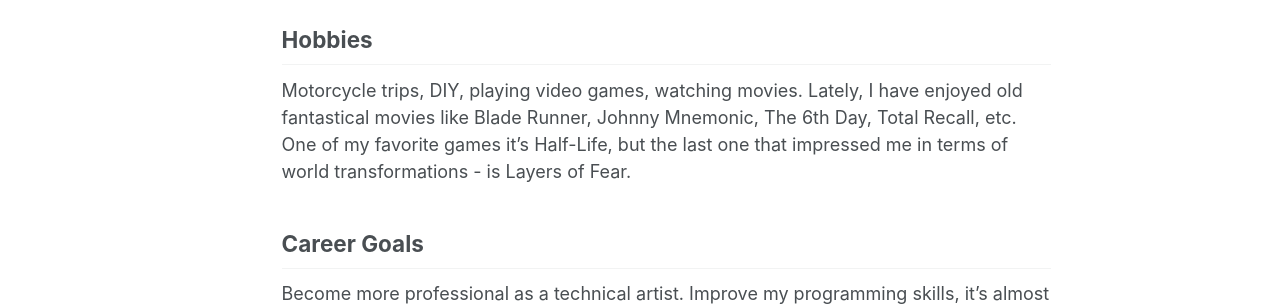
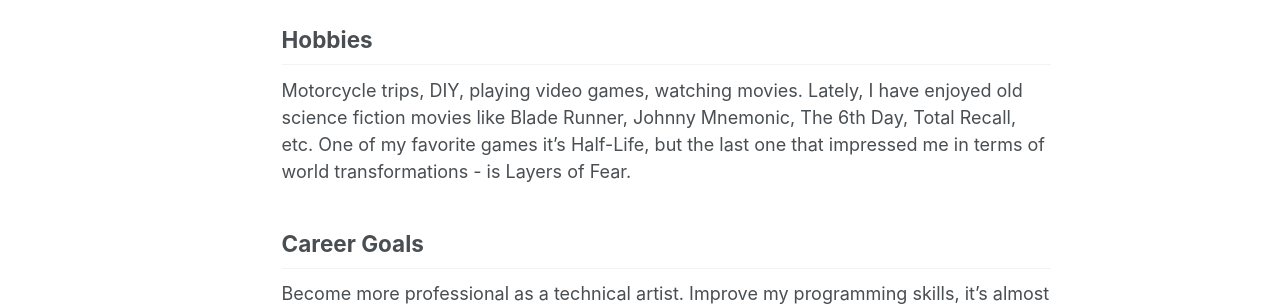
Before and after one commit to LuiGiodd/CppGameCourse, a Jekyll site: the page built from _pages/index.md, in a window 1280 px wide and 1297 px high. Shown: the part 750-1056 px from the top of the window. Built offline with Jekyll 4.4.1, drawn with Linux system fonts in a browser that asks for light colours.

Commit message:
fix info

```diff
--- a/_pages/index.md
+++ b/_pages/index.md
@@ -26,7 +26,7 @@ I think my biggest accomplishment for now is relocation to the Netherlands as a
 
 ## Hobbies
 
-Motorcycle trips, DIY, playing video games, watching movies. Lately, I have enjoyed old fantastical movies like Blade Runner, Johnny Mnemonic, The 6th Day, Total Recall, etc. One of my favorite games it's Half-Life, but the last one that impressed me in terms of world transformations - is Layers of Fear.
+Motorcycle trips, DIY, playing video games, watching movies. Lately, I have enjoyed old science fiction movies like Blade Runner, Johnny Mnemonic, The 6th Day, Total Recall, etc. One of my favorite games it's Half-Life, but the last one that impressed me in terms of world transformations - is Layers of Fear.
 
 ## Career Goals
 
```
